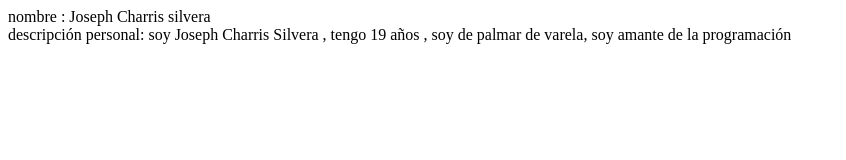
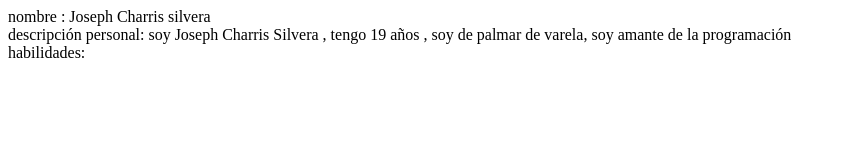
Before and after one commit to jcharris37/punto1-parcial, a plain HTML site: page index.html in a window 1280 px wide. Shown: the whole page, without its empty margins (0-846 px from the left). Drawn offline with Linux system fonts and the light colour scheme.

Commit message:
3 agregar habilidades

```diff
--- a/index.html
+++ b/index.html
@@ -9,6 +9,7 @@
     <div>nombre : Joseph Charris silvera</div>
     <div>descripción personal: soy Joseph Charris Silvera , tengo 19 años , soy de palmar de varela, soy amante de la programación
     </div>
+    <div>habilidades:</div>
 
 </body>
 </html>
```
